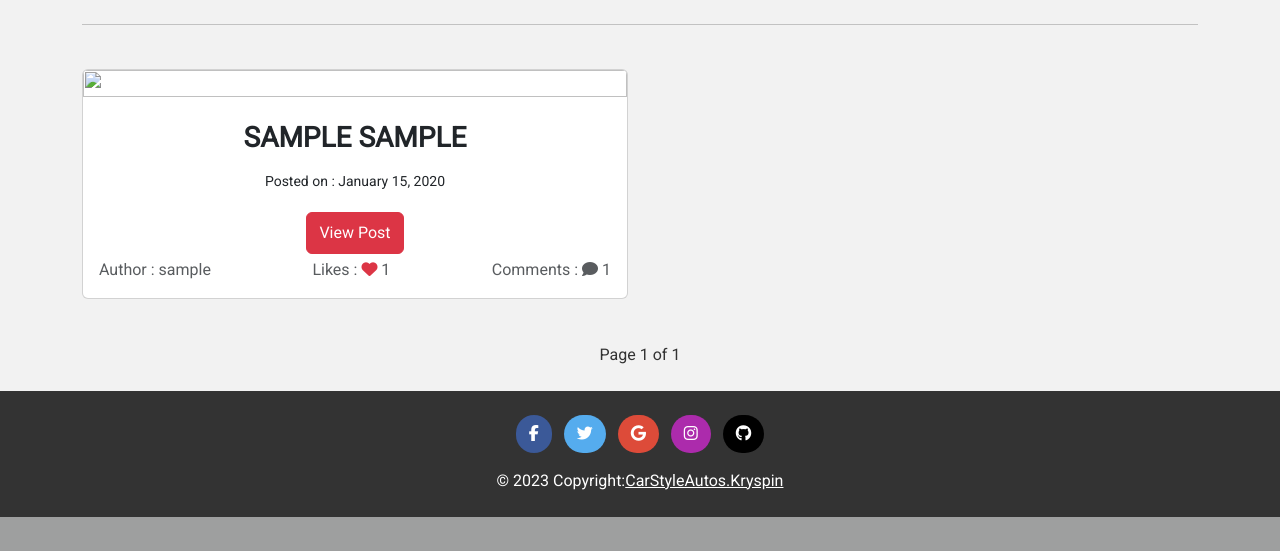
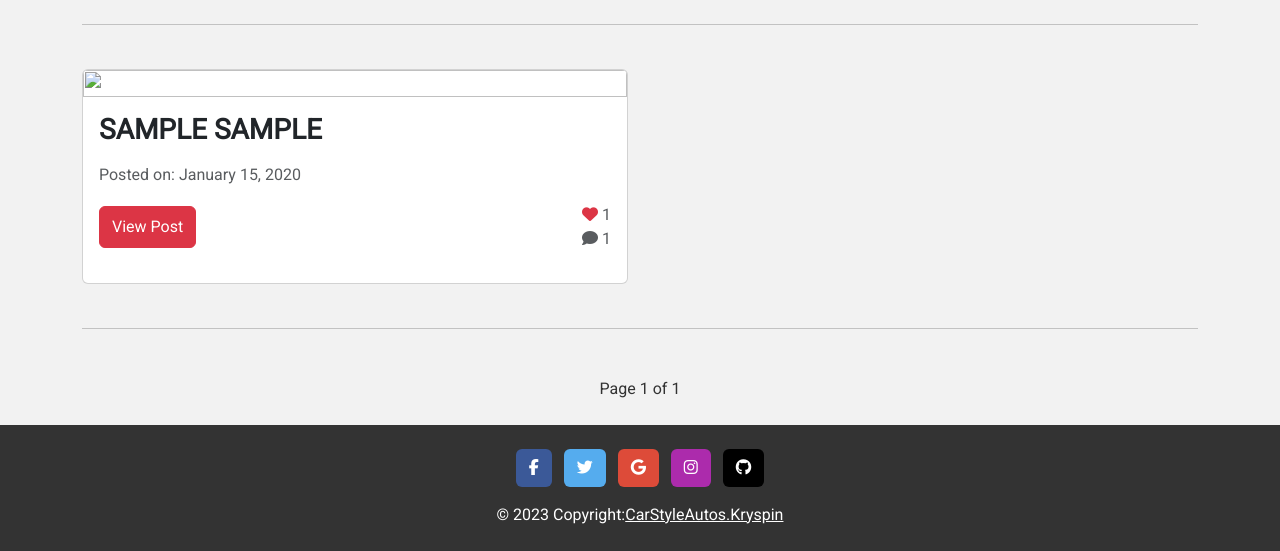
Before and after one commit to kryspinm97/PP4-CarStyleAutos, a Django app: page /car_gallery/ in a window 1280 px wide. Shown: the part 462-1013 px from the top of the page. Before the commit the page ends 979 px from the top, so only its background shows below. Run offline with Django 3.2, Linux system fonts and the light colour scheme; tables that the repository leaves empty hold one stand-in row (values such as "Sample post"); some libraries are stand-ins or nearby versions.

Commit message:
Adjusted gallery styling, addpost form fields

```diff
--- a/blog/models.py
+++ b/blog/models.py
@@ -1,7 +1,8 @@
 from django.db import models
 from django.contrib.auth.models import User
 from cloudinary.models import CloudinaryField
-from django_summernote.fields import SummernoteTextFormField
+from django_summernote.fields import SummernoteTextField
+from django_summernote.widgets import SummernoteWidget
 
 # Create your models here.
 
@@ -20,7 +21,6 @@ class Car(models.Model):
     specifications = models.TextField()
     rundown = models.TextField()
     car_image = CloudinaryField("image")
-
     likes = models.ManyToManyField(User, related_name="car_likes", blank=True)
 
     class Meta:
--- a/blog/views.py
+++ b/blog/views.py
@@ -105,9 +105,8 @@ class AddPost(View):
             messages.success(request, "Post has been added Successfully")
             return redirect("cargallery")
         else:
-            # CarForm = CarForm()
-
-            return render(request, "addpost_form.html", {"car_form": CarForm})
+            car_form = CarForm()
+            return render(request, "addpost_form.html", {"car_form": car_form})
 
 
 class ViewCarPost(View):
--- a/static/css/styles.css
+++ b/static/css/styles.css
@@ -155,6 +155,11 @@ h2 {
     border-color: #dc3545;
 }
 
+.btn-primary:focus, .btn-primary:active, .btn-primary:hover {
+    background-color: #ad3636 !important;
+    border-color:#ad3636 !important;
+}
+
 .btn-primary:hover {
     background-color: #c82333;
     border-color: #c82333;
@@ -195,27 +200,22 @@ h2 {
 
 .btn-facebook {
     background-color: #3b5998;
-    border-radius: 25px;
 }
 
 .btn-twitter {
     background-color: #55acee;
-    border-radius: 25px;
 }
 
 .btn-github {
     background-color: #000000;
-    border-radius: 25px;
 }
 
 .btn-google {
     background-color: #dd4b39;
-    border-radius: 25px;
 }
 
 .btn-instagram {
     background-color: #ac2bac;
-    border-radius: 25px;
 }
 
 /* --- BUTTON STYLING --- */
@@ -305,3 +305,7 @@ h2 {
   .modal-footer .btn-danger:hover {
     background-color: #c82333;
   }
+
+label .asteriskField {
+    display: none;
+}
--- a/templates/base.html
+++ b/templates/base.html
@@ -14,6 +14,8 @@
   <link href="https://cdn.jsdelivr.net/npm/bootstrap@5.3.0-alpha1/dist/css/bootstrap.min.css" rel="stylesheet"
     integrity="sha384-GLhlTQ8iRABdZLl6O3oVMWSktQOp6b7In1Zl3/Jr59b6EGGoI1aFkw7cmDA6j6gD" crossorigin="anonymous" />
   <script src="https://kit.fontawesome.com/d52c198970.js" crossorigin="anonymous"></script>
+  <!-- Summernote CSS -->
+  <link href="//cdnjs.cloudflare.com/ajax/libs/summernote/0.8.18/summernote-bs4.min.css" rel="stylesheet">
   <!-- CSS STATIC FILE -->
   <link rel="stylesheet" type="text/css" href="{% static 'css/styles.css' %}"/>
   <!-- CSS STATIC FILE -->
@@ -131,7 +133,8 @@
   crossorigin="anonymous"></script>
 <script src="https://cdn.jsdelivr.net/npm/bootstrap@5.1.3/dist/js/bootstrap.bundle.min.js"
   integrity="sha384-ka7Sk0Gln4gmtz2MlQnikT1wXgYsOg+OMhuP+IlRH9sENBO0LRn5q+8nbTov4+1p" crossorigin="anonymous"></script>
-<!-- Boostrap & Jquery Scripts-->
+<!-- Summernote JS-->
+<script src="//cdnjs.cloudflare.com/ajax/libs/summernote/0.8.18/summernote-bs4.min.js"></script>
 
 <!-- TIMEOUT FOR ALERT MSG -->
 <script>
--- a/templates/car_gallery.html
+++ b/templates/car_gallery.html
@@ -21,24 +21,26 @@
           <div class="card h-100">
             <img class="card-img-top h-100" src="{{ car.car_image.url }}">
             <div class="card-body">
-                    <h3 class="card-title text-center text-uppercase py-2 fw-bold">{{ car.make }} {{ car.model }}</h3>
-                    <p class="text muted text-center text-sm small">Posted on : {{ car.created_date|date:"F d, Y" }}</p>
-                <div class="text-center py-1">
+              <h3 class="card-title text-uppercase fw-bold mb-3">{{ car.make }} {{ car.model }}</h3>
+              <p class="text-muted mb-3">Posted on: {{ car.created_date|date:"F d, Y" }}</p>
+              <div class="d-flex justify-content-between align-items-center mb-3">
+                <div>
                   {% if request.user.is_authenticated %}
-                    <a href="{% url 'view_car_post' car.slug %}" class="btn btn-primary text-center py-2">View Post</a>
+                    <a href="{% url 'view_car_post' car.slug %}" class="btn btn-primary py-2">View Post</a>
                   {% else %}
-                    <a href="{% url 'login' %}" class="btn btn-primary text-center py-2" data-bs-toggle="modal" data-bs-target="#loginModal">View Post</a>
+                    <a href="{% url 'login' %}" class="btn btn-primary py-2" data-bs-toggle="modal" data-bs-target="#loginModal">View Post</a>
                   {% endif %}
                 </div>
-                <div class="d-flex justify-content-center text-muted">
-                     <p class="text muted me-auto mb-0">Author : {{ car.site_user.username }}</p>
-                     <p class="text-muted mb-0">Likes : <i class="fa-solid fa-heart text-danger"></i> {{ car.likes.all.count }}</p>
-                     <p class="text-muted ms-auto mb-0">Comments : <i class="fa-solid fa-comment"></i> {{ car.comments.all.count }}</p>
+                <div class="text-muted">
+                  <p class="mb-0"><i class="fa-solid fa-heart text-danger"></i> {{ car.likes.all.count }}</p>
+                  <p class="mb-0"><i class="fa-solid fa-comment"></i> {{ car.comments.all.count }}</p>
+                </div>
               </div>
             </div>
           </div>
         </div>
       {% endfor %}
+    </div>
   </section>
 
 <!-- USER CONFIRMATION MODAL-->
@@ -59,6 +61,10 @@
         </div>
       </div>
     </div>
+  </div>
+
+  <div class="container">
+    <hr class="my-4">
   </div>
 
   <!-- USER CONFIRMATION MODAL-->
--- a/templates/site_user_posts.html
+++ b/templates/site_user_posts.html
@@ -4,7 +4,7 @@
 {% block content %}
 
 <div class="container my-5">
-  <h1 class="mb-5 text-center fw-bold">{{ user.username }} Posts</h1>
+  <h1 class="mb-5 text-center fw-bold">My Posts</h1>
 
   {% if cars %}
   <div class="row">
@@ -60,7 +60,7 @@
   </div>
 </div>
 {% else %}
-<p>No posts yet</p>
+<p class="text-center">No Posts Yet.</p>
 {% endif %}
 </div>
 
```
Also changed, not shown: blog/forms.py (+3 -4 lines), carstyleautos/settings.py (+69 -57 lines), templates/addpost_form.html (+7 -12 lines), blog/migrations/0003_auto_20230406_2218.py (added). Lines whose indentation alone changed are shown as unchanged.
